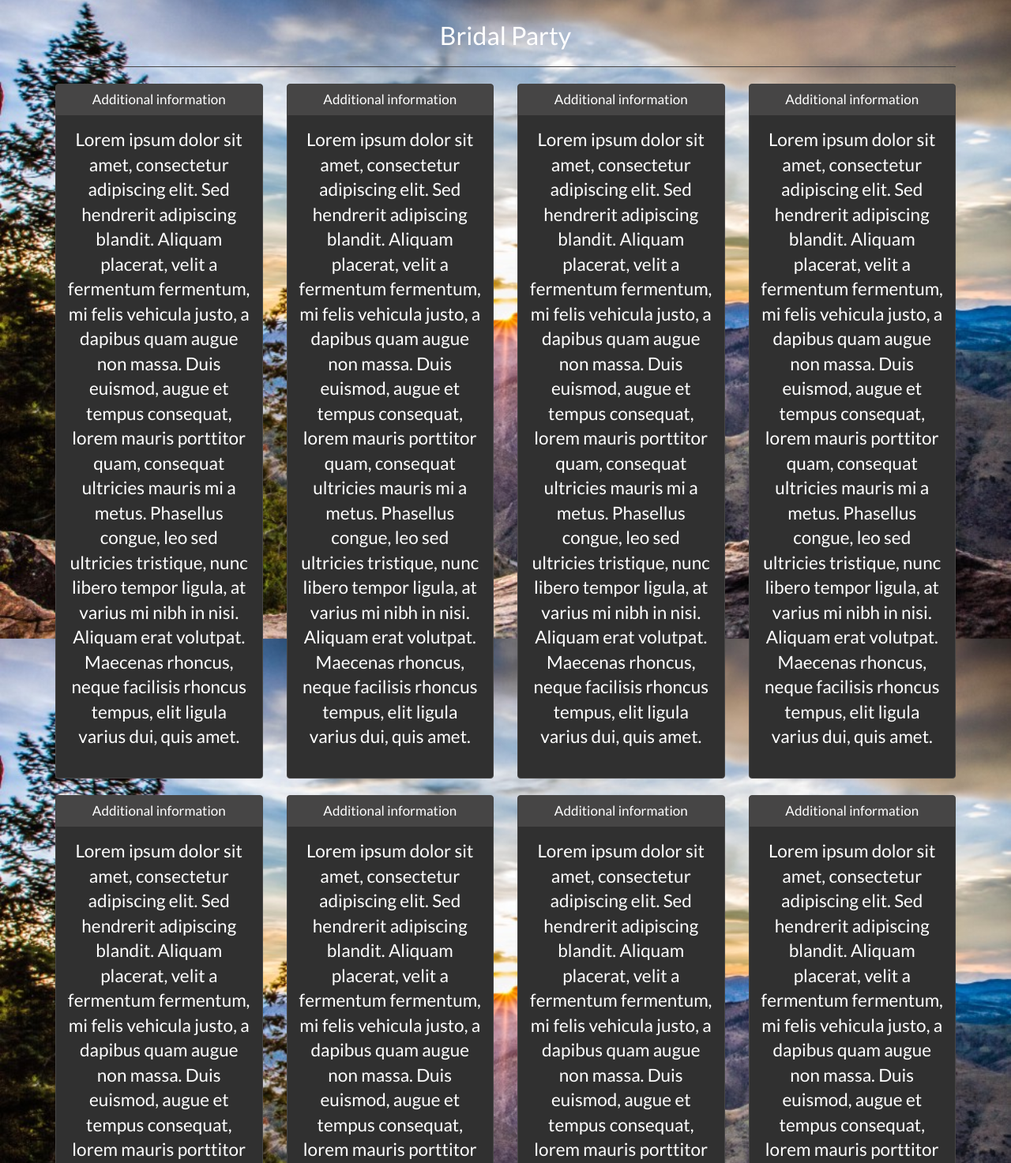
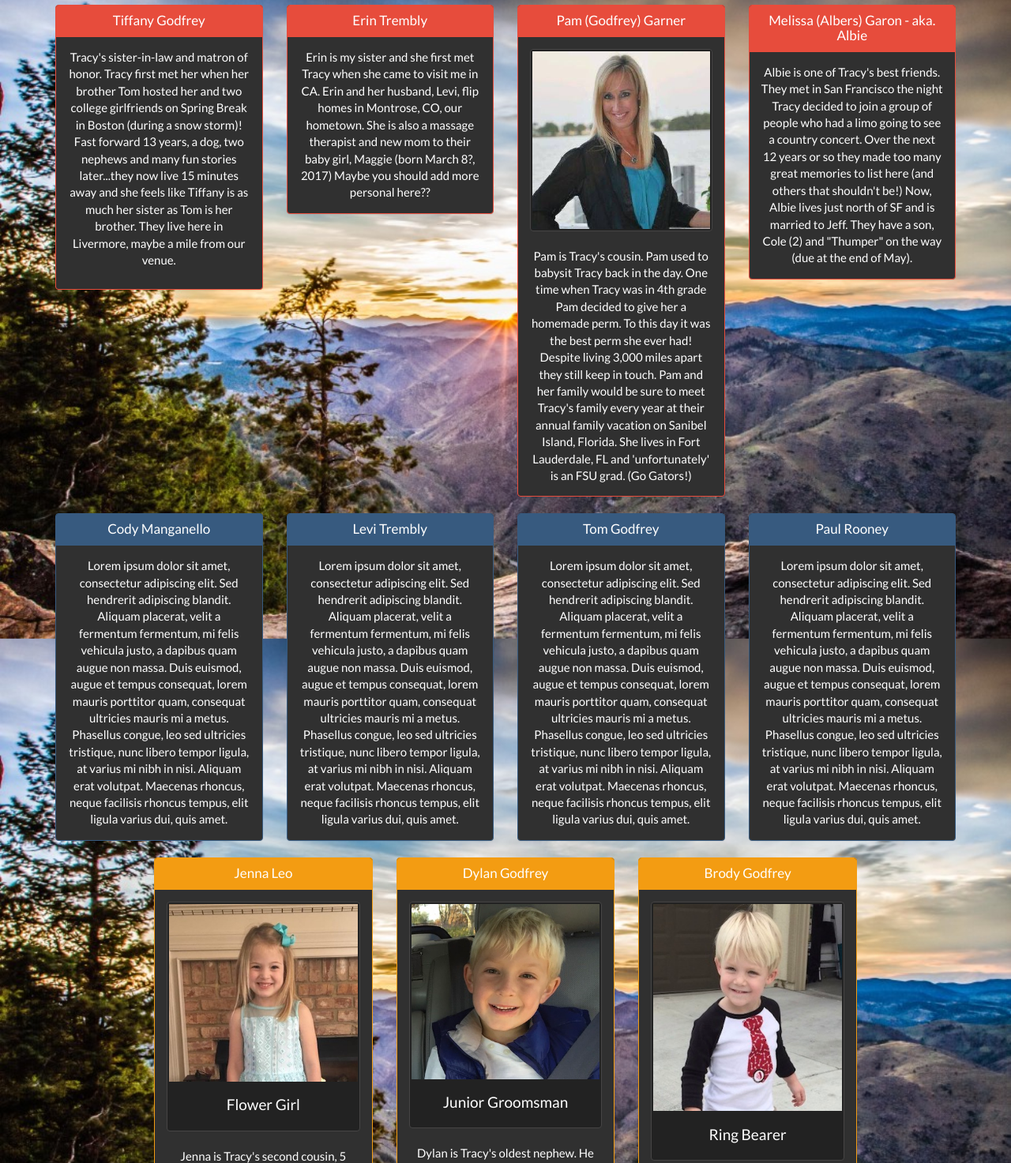
Before and after one commit to lonhutt/lonandtracy, a plain HTML site: page app/index.html in a window 1280 px wide. Shown: the part 6352-7825 px from the top of the page at 79% size. Drawn offline with Linux system fonts and the light colour scheme; some packages are replaced by stand-ins of ours.

Commit message:
added more content, pictures, tweaked css

```diff
--- a/app/css/app.css
+++ b/app/css/app.css
@@ -30,6 +30,10 @@ html, body {
 
 .navbutton {
   width: 125px;
+}
+
+.mapmarker {
+  color: black;
 }
 
 /* additional sections */
--- a/app/index.html
+++ b/app/index.html
@@ -34,7 +34,7 @@
           <li><a href="#agenda">Agenda</a></li>
           <li><a href="#accomodations">Accomodations</a></li>
           <li><a href="#activities">Activities</a></li>
-          <li><a href="#bridalparty">Bridal Party</a></li>
+          <li><a href="#bparty">Bridal Party</a></li>
           <li><a href="#registry">Registy</a></li>
           <li><a href="#photos">Photos</a></li>
         </ul>
@@ -75,7 +75,7 @@
           <a href="#agenda" class="btn navbutton btn-primary">Agenda</a>
           <a href="#accomodations" class="btn navbutton btn-success">Accomodations</a>
           <a href="#activities" class="btn navbutton btn-info">Activities</a>
-          <a href="#bridalparty" class="btn navbutton btn-warning">Bridal Party</a>
+          <a href="#bparty" class="btn navbutton btn-warning">Bridal Party</a>
           <a href="#registry" class="btn navbutton btn-danger">Registry</a>
           <a href="#photos" class="btn navbutton btn-default">Photos</a>
         </p>
@@ -272,90 +272,143 @@
 
   <div id="bpartycontent" class="bparty pad-section">
     <div class="container">
-      <h2 class="text-center">Bridal Party</h2> <hr />
       <div class="row text-center">
         <div class="col-sm-3">
-          <div class="panel panel-default">
+          <div class="panel panel-danger">
             <div class="panel-heading">
-              <h2 class="panel-title">Additional information</h2>
+              <h1 class="panel-title">Tiffany Godfrey</h1>
             </div>
-            <div class="panel-body lead">
-              Lorem ipsum dolor sit amet, consectetur adipiscing elit. Sed hendrerit adipiscing blandit. Aliquam placerat, velit a fermentum fermentum, mi felis vehicula justo, a dapibus quam augue non massa. Duis euismod, augue et tempus consequat, lorem mauris porttitor quam, consequat ultricies mauris mi a metus. Phasellus congue, leo sed ultricies tristique, nunc libero tempor ligula, at varius mi nibh in nisi. Aliquam erat volutpat. Maecenas rhoncus, neque facilisis rhoncus tempus, elit ligula varius dui, quis amet.
+            <div class="panel-body"><p>
+              Tracy's sister-in-law and matron of honor.  Tracy first met her when her brother Tom hosted her and two college girlfriends on Spring Break in Boston (during a snow storm)!   Fast forward 13 years, a dog, two nephews and many fun stories later...they now live 15 minutes away and she feels like Tiffany is as much her sister as Tom is her brother. They live here in Livermore, maybe a mile from our venue.</p>
             </div>
           </div>
         </div>
         <div class="col-sm-3">
-          <div class="panel panel-default">
+          <div class="panel panel-danger">
             <div class="panel-heading">
-              <h2 class="panel-title">Additional information</h2>
+              <h1 class="panel-title">Erin Trembly</h1>
             </div>
-            <div class="panel-body lead">
-              Lorem ipsum dolor sit amet, consectetur adipiscing elit. Sed hendrerit adipiscing blandit. Aliquam placerat, velit a fermentum fermentum, mi felis vehicula justo, a dapibus quam augue non massa. Duis euismod, augue et tempus consequat, lorem mauris porttitor quam, consequat ultricies mauris mi a metus. Phasellus congue, leo sed ultricies tristique, nunc libero tempor ligula, at varius mi nibh in nisi. Aliquam erat volutpat. Maecenas rhoncus, neque facilisis rhoncus tempus, elit ligula varius dui, quis amet.
+            <div class="panel-body">
+              Erin is my sister and she first met Tracy when she came to visit me in CA.  Erin and her husband, Levi, flip homes in Montrose, CO, our hometown.  She is also a massage therapist and new mom to their baby girl, Maggie (born March 8?, 2017)    Maybe you should add more personal here??
             </div>
           </div>
         </div>
         <div class="col-sm-3">
-          <div class="panel panel-default">
+          <div class="panel panel-danger">
             <div class="panel-heading">
-              <h2 class="panel-title">Additional information</h2>
+              <h1 class="panel-title">Pam (Godfrey) Garner</h1>
             </div>
-            <div class="panel-body lead">
-              Lorem ipsum dolor sit amet, consectetur adipiscing elit. Sed hendrerit adipiscing blandit. Aliquam placerat, velit a fermentum fermentum, mi felis vehicula justo, a dapibus quam augue non massa. Duis euismod, augue et tempus consequat, lorem mauris porttitor quam, consequat ultricies mauris mi a metus. Phasellus congue, leo sed ultricies tristique, nunc libero tempor ligula, at varius mi nibh in nisi. Aliquam erat volutpat. Maecenas rhoncus, neque facilisis rhoncus tempus, elit ligula varius dui, quis amet.
+            <div class="panel-body">
+              <div class="thumbnail">
+                <img src="/pics/pam.jpg" alt="...">
+              </div>
+              Pam is Tracy's cousin. Pam used to babysit Tracy back in the day. One time when Tracy was in 4th grade Pam decided to give her a homemade perm.  To this day it was the best perm she ever had!  Despite living 3,000 miles apart they still keep in touch.  Pam and her family would be sure to meet Tracy's family every year at their annual family vacation on Sanibel Island, Florida.  She lives in Fort Lauderdale, FL and 'unfortunately' is an FSU grad. (Go Gators!)
             </div>
           </div>
         </div>
         <div class="col-sm-3">
-          <div class="panel panel-default">
+          <div class="panel panel-danger">
             <div class="panel-heading">
-              <h2 class="panel-title">Additional information</h2>
+              <h1 class="panel-title">Melissa (Albers) Garon - aka. Albie</h1>
             </div>
-            <div class="panel-body lead">
-              Lorem ipsum dolor sit amet, consectetur adipiscing elit. Sed hendrerit adipiscing blandit. Aliquam placerat, velit a fermentum fermentum, mi felis vehicula justo, a dapibus quam augue non massa. Duis euismod, augue et tempus consequat, lorem mauris porttitor quam, consequat ultricies mauris mi a metus. Phasellus congue, leo sed ultricies tristique, nunc libero tempor ligula, at varius mi nibh in nisi. Aliquam erat volutpat. Maecenas rhoncus, neque facilisis rhoncus tempus, elit ligula varius dui, quis amet.
+            <div class="panel-body">
+              Albie is one of Tracy's best friends.  They met in San Francisco the night Tracy decided to join a group of people who had a limo going to see a country concert.  Over the next 12 years or so they made too many great memories to list here (and others that shouldn't be!) Now, Albie lives just north of SF and is married to Jeff.  They have a son, Cole (2) and "Thumper" on the way (due at the end of May).
             </div>
           </div>
         </div>
       </div>
       <div class="row text-center">
         <div class="col-sm-3">
-          <div class="panel panel-default">
+          <div class="panel panel-primary">
             <div class="panel-heading">
-              <h2 class="panel-title">Additional information</h2>
+              <h1 class="panel-title">Cody Manganello</h1>
             </div>
-            <div class="panel-body lead">
+            <div class="panel-body">
               Lorem ipsum dolor sit amet, consectetur adipiscing elit. Sed hendrerit adipiscing blandit. Aliquam placerat, velit a fermentum fermentum, mi felis vehicula justo, a dapibus quam augue non massa. Duis euismod, augue et tempus consequat, lorem mauris porttitor quam, consequat ultricies mauris mi a metus. Phasellus congue, leo sed ultricies tristique, nunc libero tempor ligula, at varius mi nibh in nisi. Aliquam erat volutpat. Maecenas rhoncus, neque facilisis rhoncus tempus, elit ligula varius dui, quis amet.
             </div>
           </div>
         </div>
         <div class="col-sm-3">
-          <div class="panel panel-default">
+          <div class="panel panel-primary">
             <div class="panel-heading">
-              <h2 class="panel-title">Additional information</h2>
+              <h1 class="panel-title">Levi Trembly</h1>
             </div>
-            <div class="panel-body lead">
+            <div class="panel-body">
               Lorem ipsum dolor sit amet, consectetur adipiscing elit. Sed hendrerit adipiscing blandit. Aliquam placerat, velit a fermentum fermentum, mi felis vehicula justo, a dapibus quam augue non massa. Duis euismod, augue et tempus consequat, lorem mauris porttitor quam, consequat ultricies mauris mi a metus. Phasellus congue, leo sed ultricies tristique, nunc libero tempor ligula, at varius mi nibh in nisi. Aliquam erat volutpat. Maecenas rhoncus, neque facilisis rhoncus tempus, elit ligula varius dui, quis amet.
             </div>
           </div>
         </div>
         <div class="col-sm-3">
-          <div class="panel panel-default">
+          <div class="panel panel-primary">
             <div class="panel-heading">
-              <h2 class="panel-title">Additional information</h2>
+              <h1 class="panel-title">Tom Godfrey</h1>
             </div>
-            <div class="panel-body lead">
+            <div class="panel-body">
               Lorem ipsum dolor sit amet, consectetur adipiscing elit. Sed hendrerit adipiscing blandit. Aliquam placerat, velit a fermentum fermentum, mi felis vehicula justo, a dapibus quam augue non massa. Duis euismod, augue et tempus consequat, lorem mauris porttitor quam, consequat ultricies mauris mi a metus. Phasellus congue, leo sed ultricies tristique, nunc libero tempor ligula, at varius mi nibh in nisi. Aliquam erat volutpat. Maecenas rhoncus, neque facilisis rhoncus tempus, elit ligula varius dui, quis amet.
             </div>
           </div>
         </div>
         <div class="col-sm-3">
-          <div class="panel panel-default">
+          <div class="panel panel-primary">
             <div class="panel-heading">
-              <h2 class="panel-title">Additional information</h2>
+              <h1 class="panel-title">Paul Rooney</h1>
             </div>
-            <div class="panel-body lead">
+            <div class="panel-body">
               Lorem ipsum dolor sit amet, consectetur adipiscing elit. Sed hendrerit adipiscing blandit. Aliquam placerat, velit a fermentum fermentum, mi felis vehicula justo, a dapibus quam augue non massa. Duis euismod, augue et tempus consequat, lorem mauris porttitor quam, consequat ultricies mauris mi a metus. Phasellus congue, leo sed ultricies tristique, nunc libero tempor ligula, at varius mi nibh in nisi. Aliquam erat volutpat. Maecenas rhoncus, neque facilisis rhoncus tempus, elit ligula varius dui, quis amet.
             </div>
           </div>
         </div>
+      </div>
+      <div class="row text-center col-sm-10 col-sm-offset-1">
+        <div class="col-sm-4">
+          <div class="panel panel-warning">
+            <div class="panel-heading">
+              <h1 class="panel-title">Jenna Leo</h1>
+            </div>
+            <div class="panel-body">
+              <div class="thumbnail">
+                <img src="/pics/jennal.jpg" alt="...">
+                <div class="caption">
+                  <h4>Flower Girl</h4>
+                </div>
+              </div>
+              Jenna is Tracy's second cousin, 5 years old and lives in Atlanta, GA. She is a super American Girl dolls fan and what looks like a pro softball player. As you can see she is just adorable and we are delighted to have her in our wedding.
+            </div>
+          </div>
+        </div>
+        <div class="col-sm-4">
+          <div class="panel panel-warning">
+            <div class="panel-heading">
+              <h1 class="panel-title">Dylan Godfrey</h1>
+            </div>
+            <div class="panel-body">
+              <div class="thumbnail">
+                <img src="/pics/dylan.jpg" alt="...">
+                <div class="caption">
+                  <h4>Junior Groomsman</h4>
+                </div>
+              </div>
+              Dylan is Tracy's oldest nephew.  He will be 8 year old in August and lives in Livermore, CA.  He just finished his first basketball season and is on to baseball season #3.  He has fun on the court and field, but showing real promise in his video gaming skills and just cannot get enough of his iPhone!
+            </div>
+          </div>
+        </div>
+        <div class="col-sm-4">
+          <div class="panel panel-warning">
+            <div class="panel-heading">
+              <h1 class="panel-title">Brody Godfrey</h1>
+            </div>
+            <div class="panel-body">
+              <div class="thumbnail">
+                <img src="/pics/brody.jpg" alt="...">
+                <div class="caption">
+                  <h4>Ring Bearer</h4>
+                </div>
+              </div>
+              Brody's is Tracy's youngest nephew at 5 years old. He is Dylan's brother and also lives just around the corner.  He has just started his first baseball season and could not be happier.  He has watched Dylan the 2 previous years and has already hit a home run!
+            </div>
+          </div>
+        </div>
+
       </div>
     </div>
   </div>
```
Also changed, not shown: app/js/app.js (+12 -2 lines), app/pics/brody.jpg (added), app/pics/dylan.jpg (added), app/pics/jennal.jpg (added), app/pics/pam.jpg (added).
